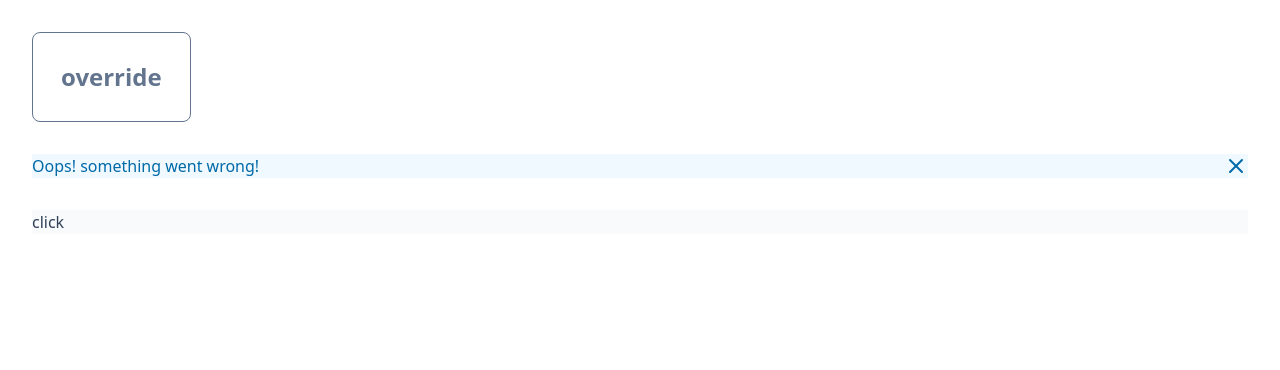
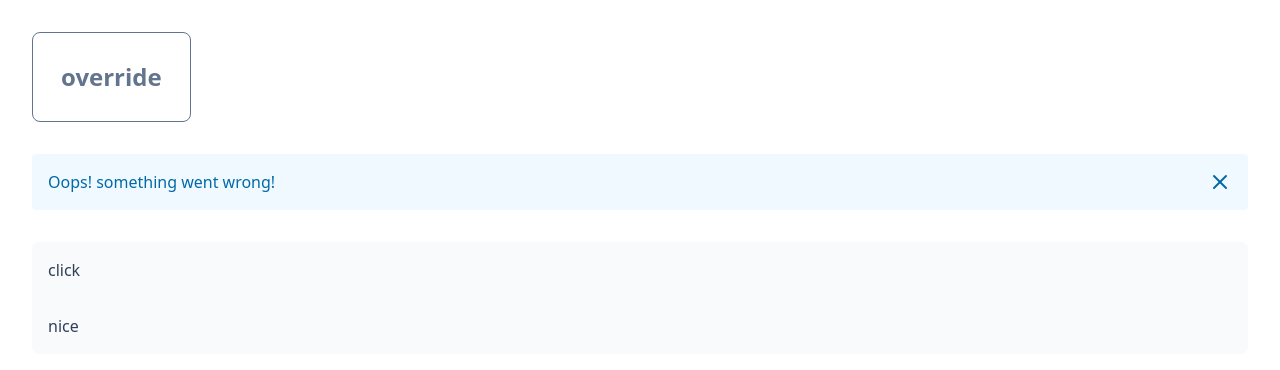
Before and after one commit to pharos-lab/lanthorn, a Vue app: page / in a window 1280 px wide. Shown: the top 370 px of the page. Built offline with nearby package versions, Linux system fonts and the light colour scheme.

Commit message:
finish collapsible

```diff
--- a/src/App.vue
+++ b/src/App.vue
@@ -8,7 +8,7 @@ import { Collapsible, CollapsibleContent, CollapsibleTrigger } from './component
     <Button size="lg" class="p-7">override</Button>
     <Alert color="primary" dismissable="false">Oops! something went wrong!</Alert>
 
-    <Collapsible>
+    <Collapsible :open="true">
       <CollapsibleTrigger>click</CollapsibleTrigger>
       <CollapsibleContent>nice</CollapsibleContent>
     </Collapsible>
@@ -16,5 +16,8 @@ import { Collapsible, CollapsibleContent, CollapsibleTrigger } from './component
 </template>
 
 <style scoped>
-
+.l-collapsible-content-wrapper {
+  transition: all;
+  transition-duration: 500ms;
+}
 </style>
--- a/src/components/button/Button.vue
+++ b/src/components/button/Button.vue
@@ -13,7 +13,7 @@
     <button
         v-else
         type="button"
-        :class="pharosClass('button', props.class)"
+        :class="pharosClass('Button', props.class)"
         class="l-button"
         v-bind="visibleAttrs"
     >
--- a/src/components/collapsible/CollapsibleContent.vue
+++ b/src/components/collapsible/CollapsibleContent.vue
@@ -1,13 +1,18 @@
 <template>
     <div
         ref="inner"
-        class="l-collapsible-content overflow-hidden transition-all duration-500 ease-in-out"
-        :class="pharosClass('CollapsibleContent', props.class)"
+        class="l-collapsible-content-wrapper overflow-hidden"
         :style="{ maxHeight: heightStyle }"
-        :data-expended="collapsible?.isOpen.value"
-        v-bind="visibleAttrs"
-      >
+        :data-expanded="collapsible?.isOpen.value"
+        >
+        <div
+            :data-expanded="collapsible?.isOpen.value"
+            v-bind="visibleAttrs"
+            class="l-collapsible-content"
+            :class="pharosClass('CollapsibleContent', props.class)"
+        >
           <slot></slot>
+        </div>
     </div>
 </template>
 
@@ -21,8 +26,8 @@ const props = defineProps<{
 
 const collapsible = inject<{
     isOpen: Ref<boolean>,
-        toggle: () => void
-    }>('collapsible')
+    toggle: () => void
+}>('collapsible')
 
 const { visibleAttrs, pharosClass } = usePharosComponent()
 
--- a/src/themes/pharos.ts
+++ b/src/themes/pharos.ts
@@ -43,12 +43,21 @@ const pharos = {
         }
     },
     components: {
-        button: {
+        Button: {
             class: 'px-3 py-2 rounded-lg font-semibold',
             apply: ['focus', 'hover', 'outline']
         },
-        alert: {
+        Alert: {
             class: 'p-4 rounded'
+        },
+        Collapsible: {
+            class: 'rounded-lg'
+        },
+        CollapsibleTrigger: {
+            class: 'p-4'
+        },
+        CollapsibleContent: {
+            class: 'p-4'
         }
     }
 }
```
